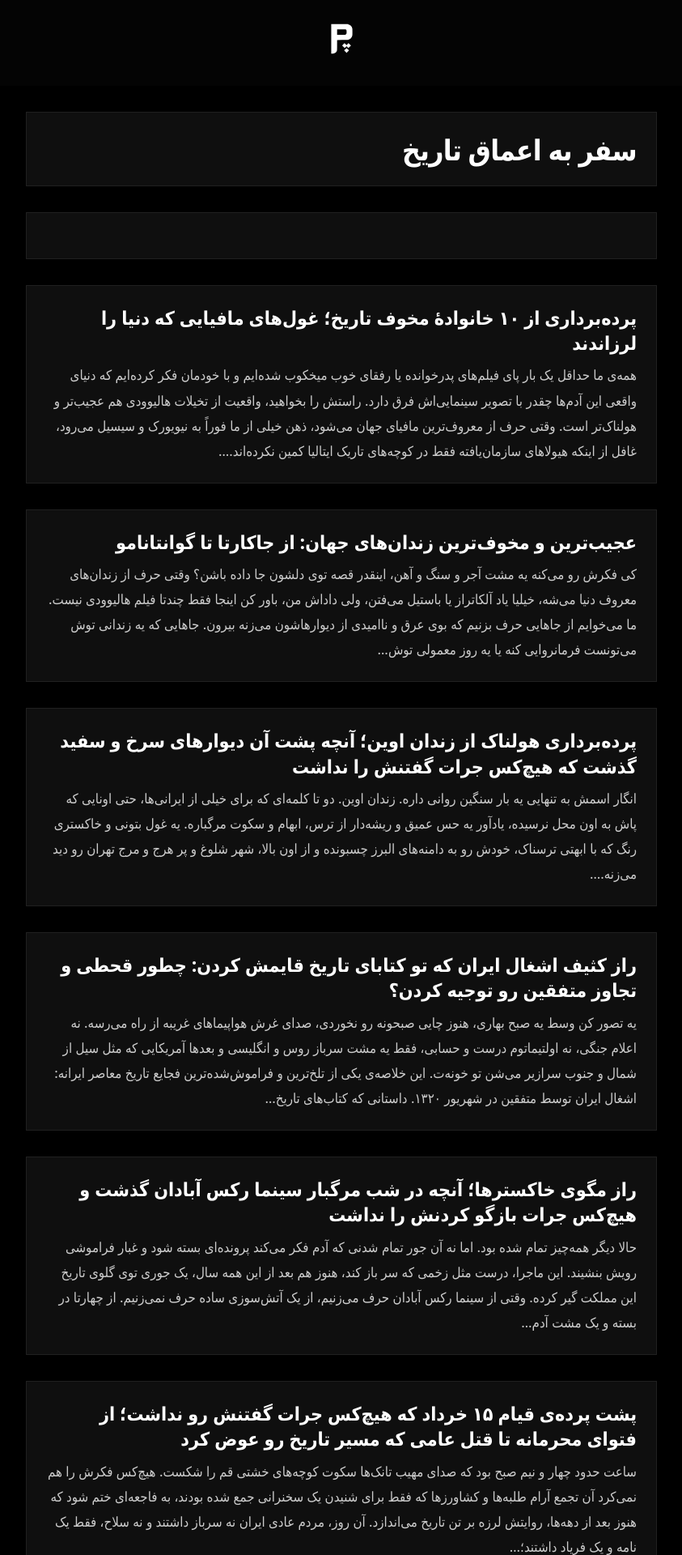
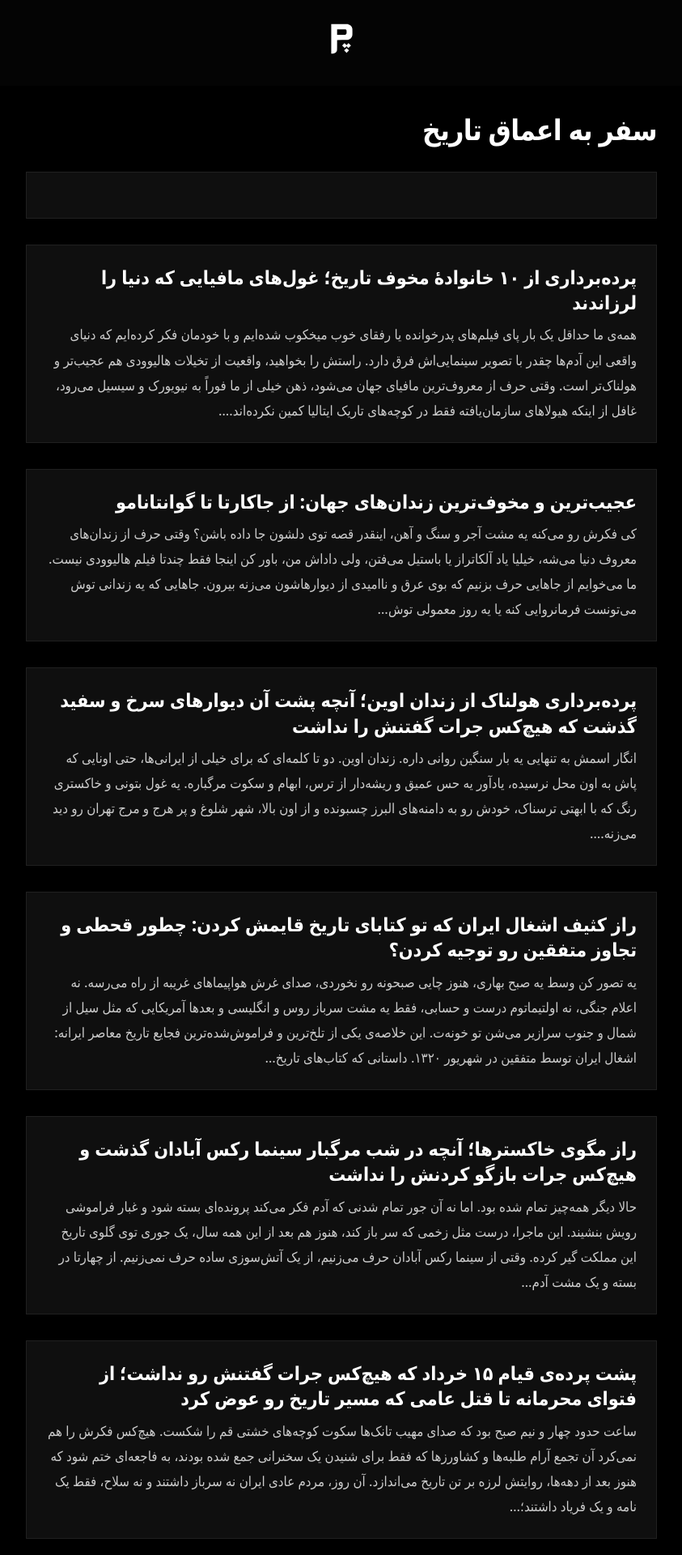
Before and after one commit to darkblog/darkblog.github.io, a Jekyll site: the page built from index.html, in a window 1280 px wide. Shown: the top 1920 px of the page at 81% size, without its empty margins (218-1061 px from the left). Built offline with Jekyll 4.4.1, drawn with Linux system fonts in a browser that asks for light colours.

Commit message:
Update default.html

```diff
--- a/_layouts/default.html
+++ b/_layouts/default.html
@@ -113,6 +113,12 @@
             transition: border-color 0.2s ease, transform 0.1s ease;
         }
 
+        .post-card:has(:only-child) {
+            padding: 0;
+            background: transparent;
+            border: none;
+        }
+
         .post-card:hover {
             border-color: var(--more-card-hover-border);
         }
@@ -190,7 +196,7 @@
             color: var(--text);
             line-height: var(--line-height);
             overflow-wrap: break-word;
-            margin-block-start: 1.5rem;
+            margin-block-start: 0;
         }
 
         .article-content p {
```
